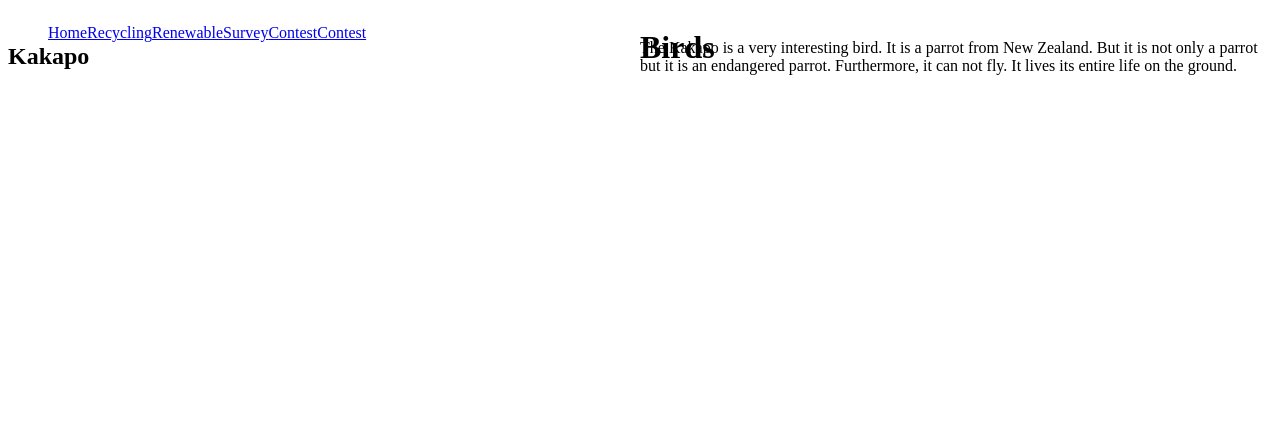
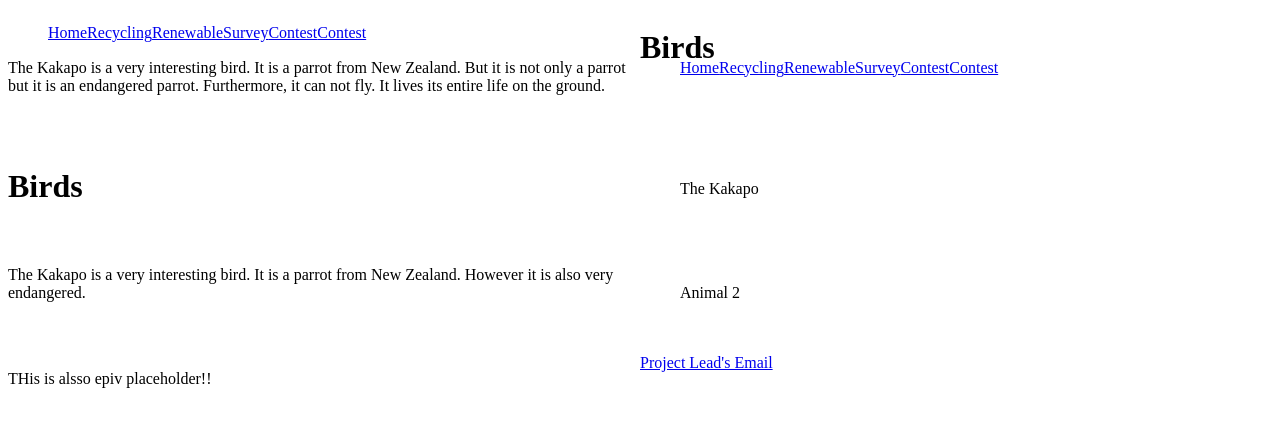
Before and after one commit to amtownse/cs008-final, a PHP site: page /birds.php in a window 1280 px wide. Shown: the top 427 px of the page. Run offline with PHP 8.4, Linux system fonts and the light colour scheme.

Commit message:
Update birds.php

```diff
--- a/birds.php
+++ b/birds.php
@@ -3,6 +3,34 @@ include ("top.php");
 print PHP_EOL;
 ?>
 
-<h2>Kakapo</h2>
+
 <p>The Kakapo is a very interesting bird. It is a parrot from New Zealand. But it is not only a parrot but it is an
   endangered parrot. Furthermore, it can not fly. It lives its entire life on the ground.
+
+  <?php
+include("top.php");
+print PHP_EOL;
+?>
+
+        <figure>
+            <img>
+            <figcaption>The Kakapo</figcaption>
+        </figure>
+        <p>
+            The Kakapo is a very interesting bird. It is a parrot from New Zealand. However it is also very endangered.
+        </p>
+
+        <figure>
+            <img>
+            <figcaption>Animal 2</figcaption>
+        </figure>
+        <p>
+            THis is alsso epiv placeholder!!
+        </p>
+
+        <?php
+        include("footer.php");
+        print PHP_EOL;
+        ?>
+    </body>
+</html>
```
